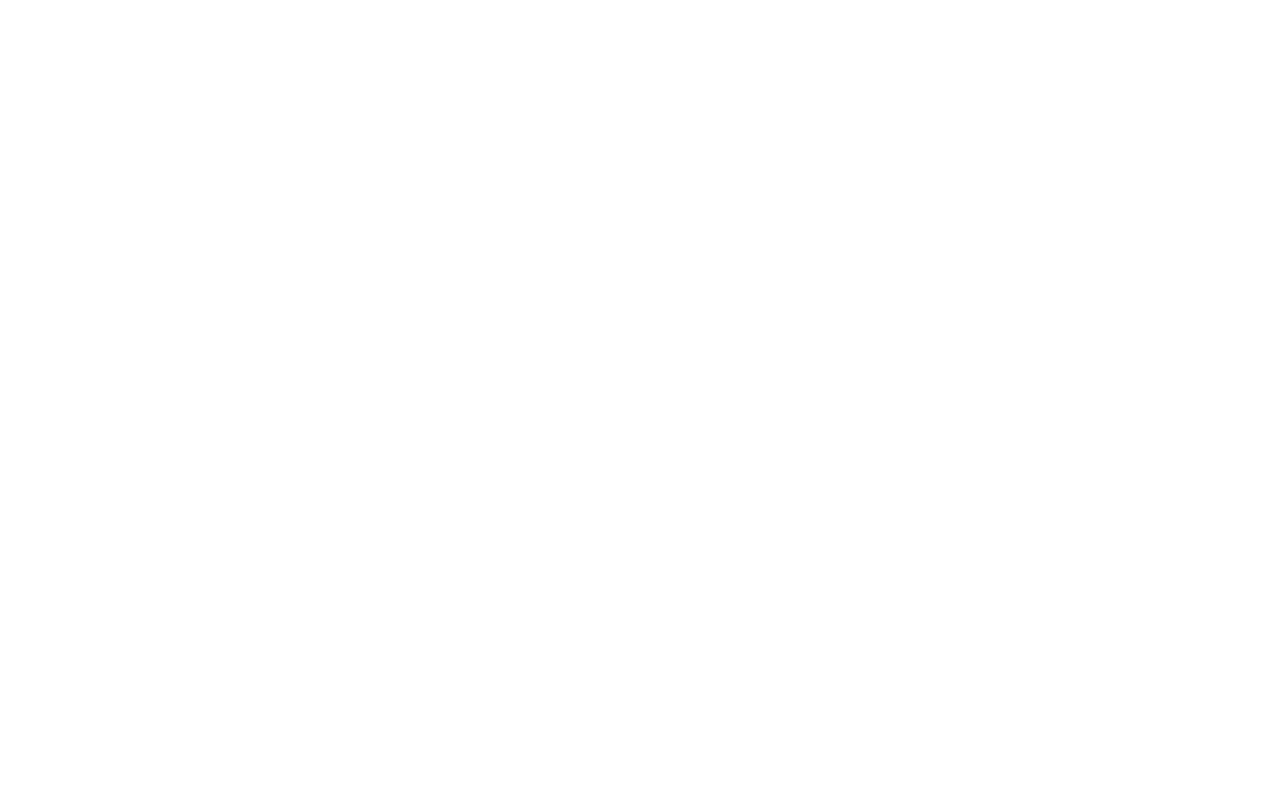
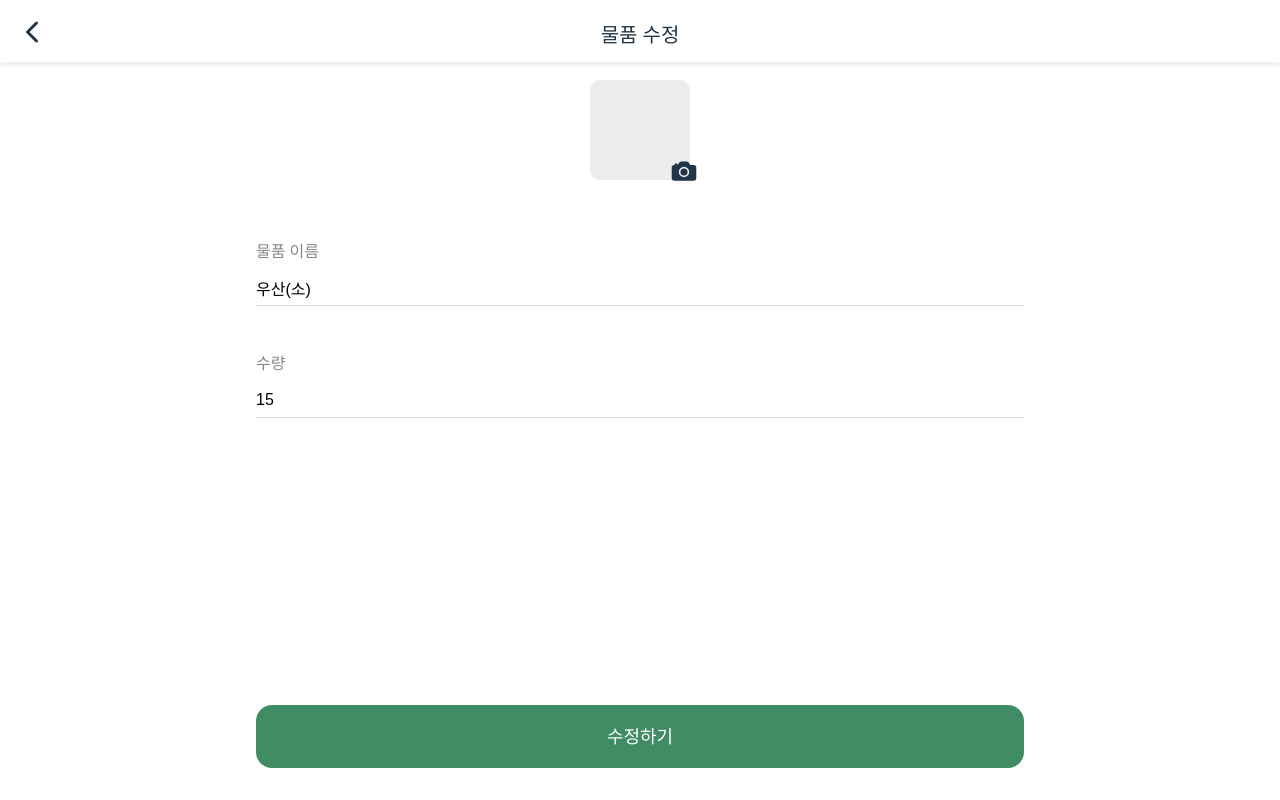
Before and after one commit to JNU-econovation/Lean-FE, a React (Vite) app: page /manage/item/edit in a window 1280 px wide. Before the commit this address had no page. Built offline with nearby package versions, Linux system fonts and the light colour scheme.

Commit message:
Feat: 물품 수정 페이지 추가

```diff
--- a/src/App.jsx
+++ b/src/App.jsx
@@ -16,6 +16,7 @@
 import ManageItemDelete from './pages/ManageItem/ManageItemDelete';
 import ManageItemAdd from './pages/ManageItem/ManageItemAdd';
 import ManageItemInfo from './pages/ManageItem/ManageItemInfo';
+import ManageItemEdit from './pages/ManageItem/ManageItemEdit';
 
 const App = () => {
     return (
@@ -38,7 +39,8 @@
                 <Route path="/manage/item" element={<ManageItem/>}/>
                 <Route path="/manage/item/delete" element={<ManageItemDelete/>}/>
                 <Route path="/manage/item/add" element={<ManageItemAdd/>}/>
-                <Route path="/manage/item/Info" element={<ManageItemInfo/>}/>
+                <Route path="/manage/item/info" element={<ManageItemInfo/>}/>
+                <Route path="/manage/item/edit" element={<ManageItemEdit/>}/>
             </Routes>
         </Router>
     );
--- /dev/null
+++ b/src/pages/ManageItem/ManageItemEdit.jsx
@@ -0,0 +1,17 @@
+import ItemAddEdit from "../../components/page/ItemAddEdit";
+
+const ManageItemEdit = () => {
+    const tempItemInfo =
+        {
+            itemName: "우산(소)",
+            itemAmount: 15
+        }
+    return (
+        <ItemAddEdit
+            title="물품 수정"
+            buttonText="수정하기"
+            data={tempItemInfo}/>
+    )
+};
+
+export default ManageItemEdit;
```
